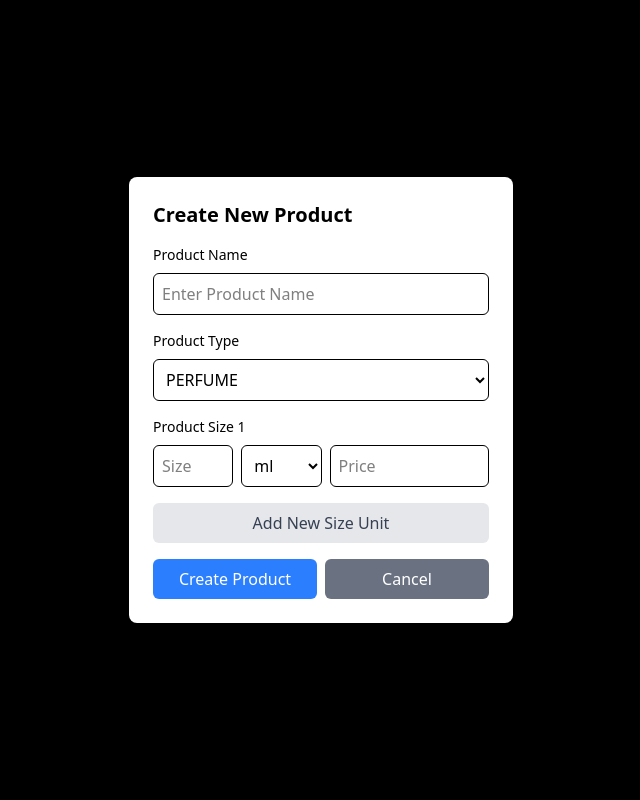
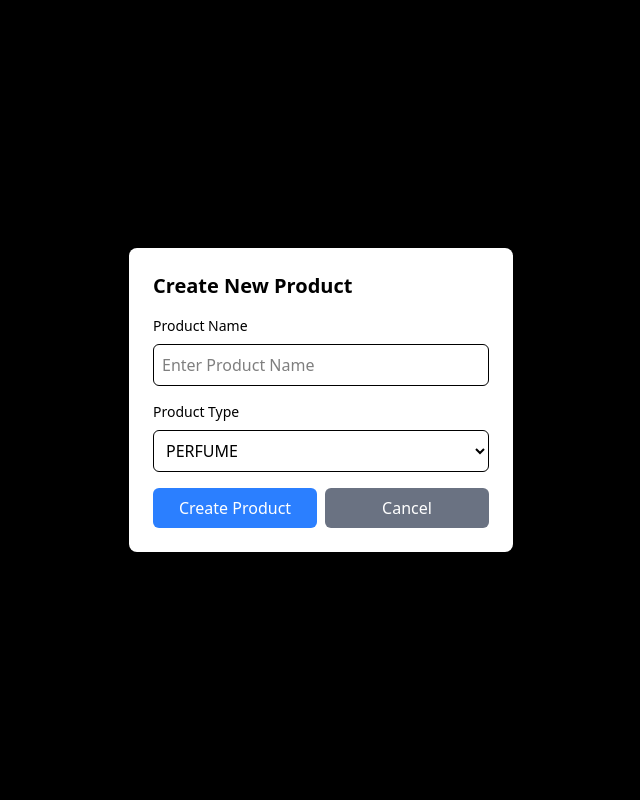
Before and after one commit to gianybut/PCM_QUOTATION, a React (Vite) app in the folder frontend/: page / in a window 1280 px wide. Both pictures are taken after typing "Sample", "Sample", "2020-01-15" into the empty fields and a click on the button "Add New Product". Shown: the top 800 px of the page, without its empty margins (319-959 px from the left). Built offline with nearby package versions, Linux system fonts and the light colour scheme.

Commit message:
edited product modal

```diff
--- a/frontend/src/components/ProductModal.jsx
+++ b/frontend/src/components/ProductModal.jsx
@@ -94,55 +94,6 @@
             </select>
           </div>
 
-          {sizes.map((size, index) => (
-            <div key={index} className="space-y-2">
-              <label className="block text-sm font-medium">
-                Product Size {index + 1}
-              </label>
-              <div className="flex gap-2">
-                <input
-                  type="number"
-                  value={size.size}
-                  onChange={(e) =>
-                    handleSizeChange(index, "size", e.target.value)
-                  }
-                  placeholder="Size"
-                  className="w-1/4 p-2 border rounded-md"
-                  required
-                />
-                <select
-                  value={size.unit}
-                  onChange={(e) =>
-                    handleSizeChange(index, "unit", e.target.value)
-                  }
-                  className="w-1/4 p-2 border rounded-md"
-                >
-                  <option value="ml">ml</option>
-                  <option value="liters">Liters</option>
-                  <option value="gal">gal</option>
-                  <option value="g">g</option>
-                </select>
-                <input
-                  type="number"
-                  value={size.price}
-                  onChange={(e) =>
-                    handleSizeChange(index, "price", e.target.value)
-                  }
-                  placeholder="Price"
-                  className="w-1/2 p-2 border rounded-md"
-                  required
-                />
-              </div>
-            </div>
-          ))}
-
-          <button
-            type="button"
-            onClick={handleAddSizeUnit}
-            className="w-full p-2 bg-gray-200 text-gray-700 rounded-md hover:bg-gray-300"
-          >
-            Add New Size Unit
-          </button>
 
           <div className="flex gap-2">
             <button
```
